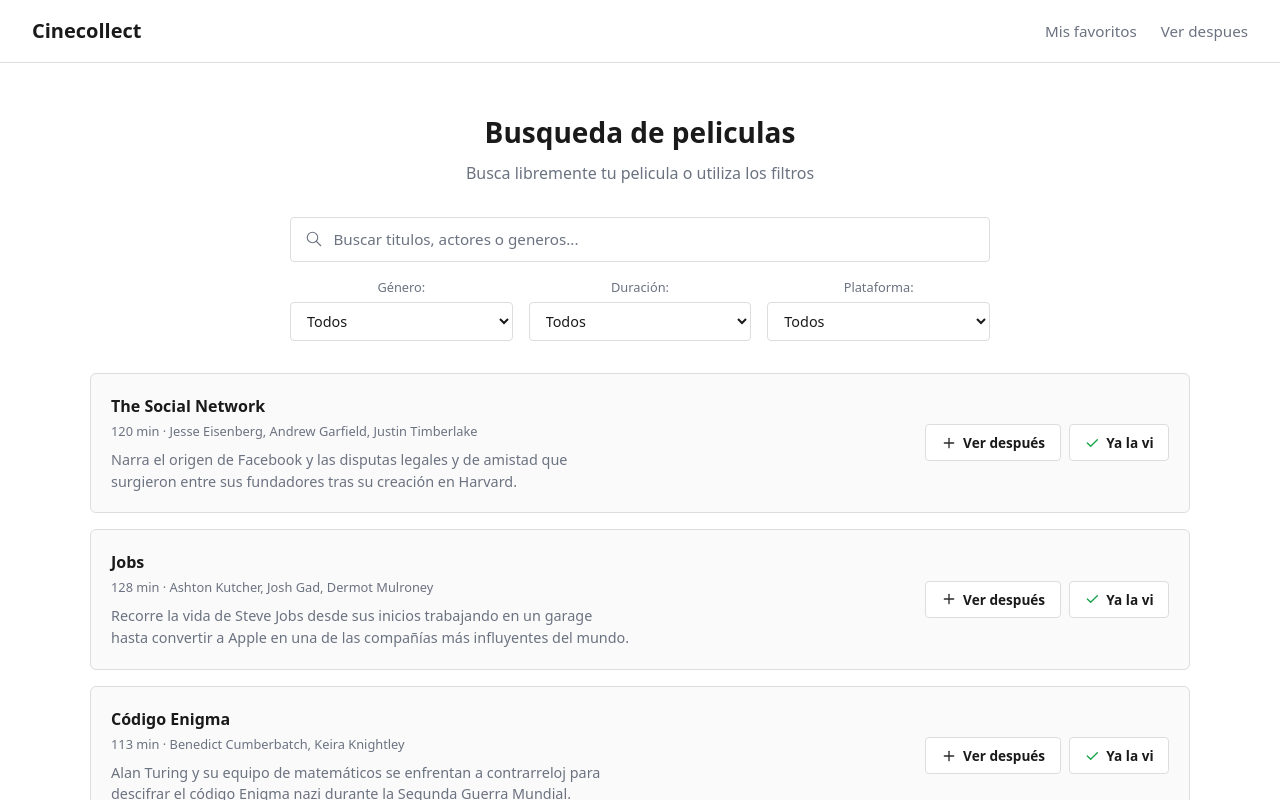
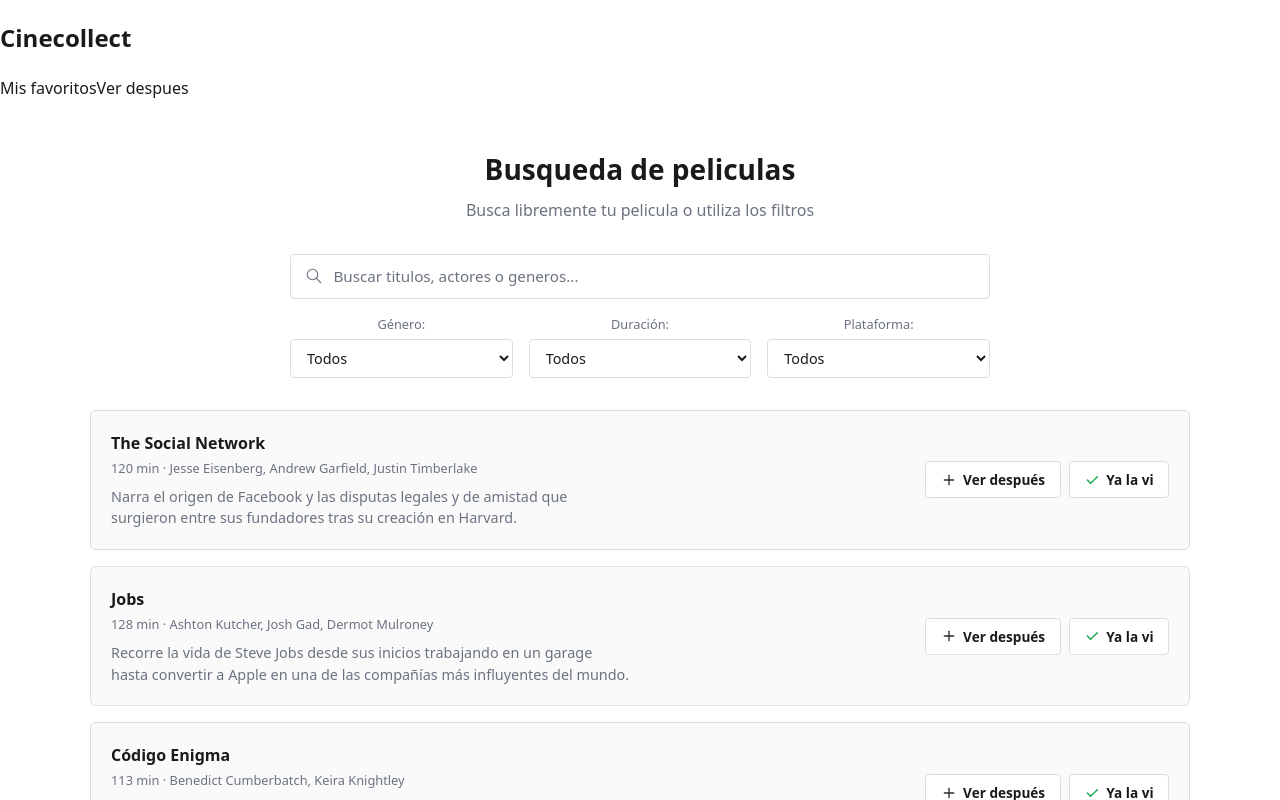
Before and after one commit to floreslog/cinecollect-project, a React (Vite) app in the folder client/: page / in a window 1280 px wide. Shown: the top 800 px of the page. Built offline with nearby package versions, Linux system fonts and the light colour scheme.

Commit message:
chore: remover estilos innecesarios

```diff
--- a/client/src/App.css
+++ b/client/src/App.css
@@ -34,59 +34,6 @@
 a {
   text-decoration: none;
   color: inherit;
-}
-
-/* ---------- Header ---------- */
-
-header {
-  display: flex;
-  align-items: center;
-  justify-content: space-between;
-  gap: 2rem;
-  padding: 1rem 2rem;
-  background: var(--bg);
-  border-bottom: 1px solid var(--border);
-  position: sticky;
-  top: 0;
-}
-
-header h2 {
-  font-family: var(--font-principal);
-  font-size: 1.25rem;
-  font-weight: 700;
-  margin: 0;
-  color: var(--text);
-  white-space: nowrap;
-}
-
-header nav {
-  display: flex;
-  gap: 1.5rem;
-}
-
-header nav a {
-  font-size: 0.95rem;
-  color: var(--text-muted);
-}
-
-header nav a:hover,
-header nav a:focus-visible {
-  color: var(--text);
-}
-
-header div a {
-  display: inline-block;
-  padding: 0.5rem 1rem;
-  border: 1px solid var(--border);
-  border-radius: 4px;
-  font-size: 0.9rem;
-  font-weight: 500;
-  color: var(--text);
-}
-
-header div a:hover,
-header div a:focus-visible {
-  border-color: var(--blue);
 }
 
 main {
```
